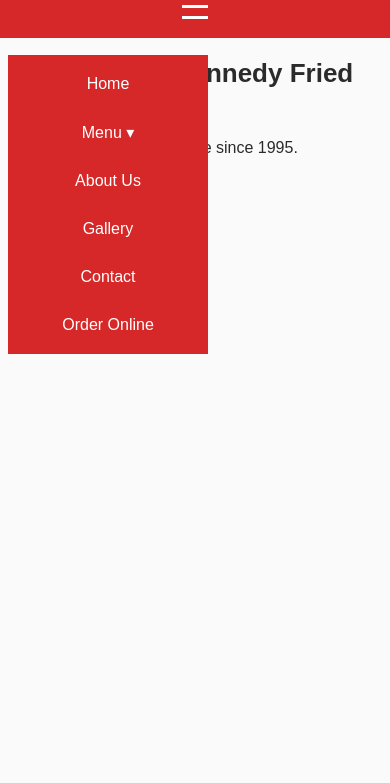
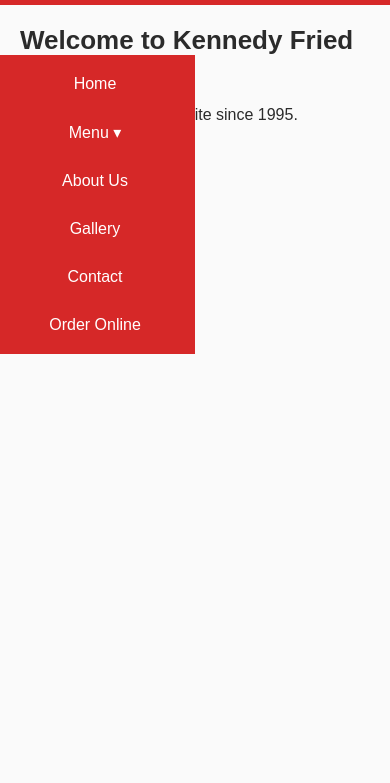
Before and after one commit to Jagjr812/Jagjr812.github.io, a plain HTML site: page index.html in a window 390 px wide. Shown: the part 61-844 px from the top of the page. Drawn offline with Linux system fonts and the light colour scheme.

Commit message:
Update styles.css

```diff
--- a/styles.css
+++ b/styles.css
@@ -102,19 +102,7 @@ header {
 /* ------------------------------
    MOBILE MENU
 --------------------------------*/
-.hamburger {
-  display: none;
-  flex-direction: column;
-  cursor: pointer;
-}
 
-.hamburger span {
-  width: 26px;
-  height: 3px;
-  background: white;
-  margin: 4px 0;
-  transition: var(--transition-speed);
-}
 
 /* Mobile layout */
 @media (max-width: 720px) {
```
